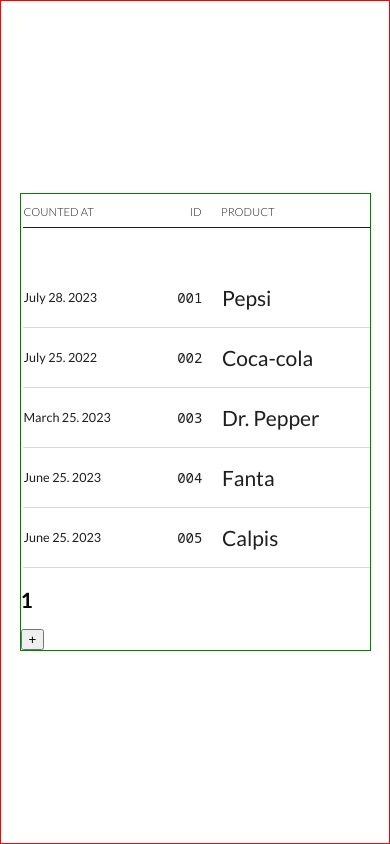
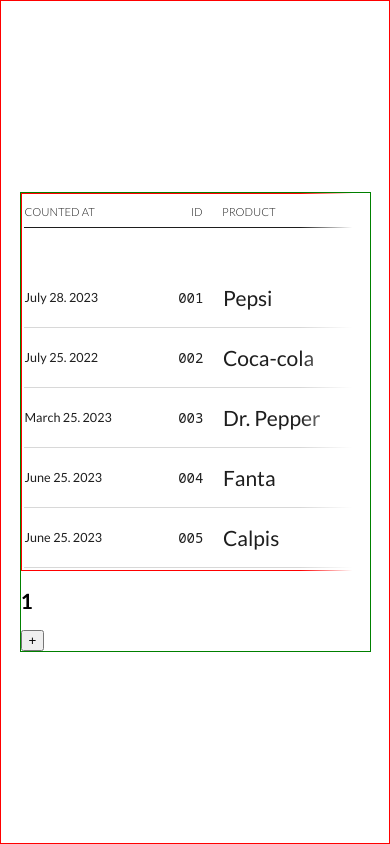
Before and after one commit to sigristarisa/zupan-assignment, a React (Create React App) app: page / in a window 390 px wide. Built offline with nearby package versions, Linux system fonts and the light colour scheme.

Commit message:
added blur effect on the table when screen is smaller

```diff
--- a/src/App.js
+++ b/src/App.js
@@ -44,6 +44,7 @@
   return (
     <div className='App'>
       <main>
+        <div className='wrapper'>
           <table>
             <tr className='twelve-grid-columns table-header'>
               <th className='grid-column_two'>COUNTED AT</th>
@@ -76,7 +77,8 @@
               )
             )}
           </table>
-
+        </div>
+        <div>
           {currentPage !== 1 && (
             <button onClick={() => handlePage("back")}>-</button>
           )}
@@ -84,6 +86,7 @@
           {currentPage !== totalPages && (
             <button onClick={() => handlePage("next")}>+</button>
           )}
+        </div>
       </main>
     </div>
   );
--- a/src/styles/responsive.css
+++ b/src/styles/responsive.css
@@ -14,4 +14,12 @@
   table {
     width: 200vw;
   }
+
+  .wrapper {
+    mask-image: linear-gradient(
+      90deg,
+      rgba(0, 0, 0, 1) 80%,
+      rgba(0, 0, 0, 0) 95%
+    );
+  }
 }
--- a/src/styles/style.css
+++ b/src/styles/style.css
@@ -13,14 +13,20 @@
 
 main {
   width: 90vw;
-  height: auto;
+  height: fit-content;
   border: solid green 1px;
-  overflow: scroll;
 }
 
 table {
   width: 100%;
   color: var(--off-black);
+}
+
+.wrapper {
+  width: 100%;
+  height: 100%;
+  border: solid red 1px;
+  overflow: scroll;
 }
 
 .table-header {
```
Lines whose indentation alone changed are shown as unchanged.
